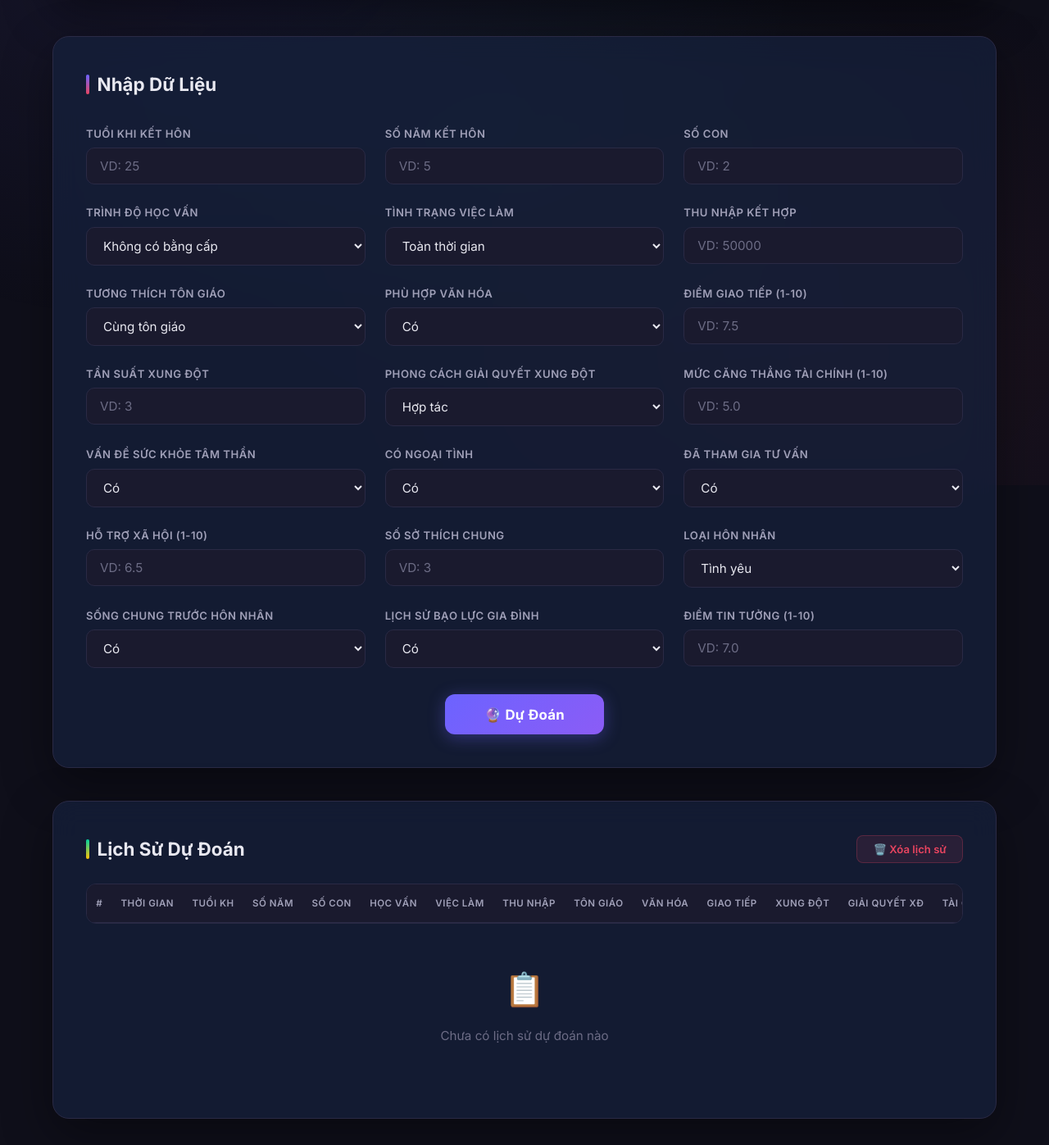
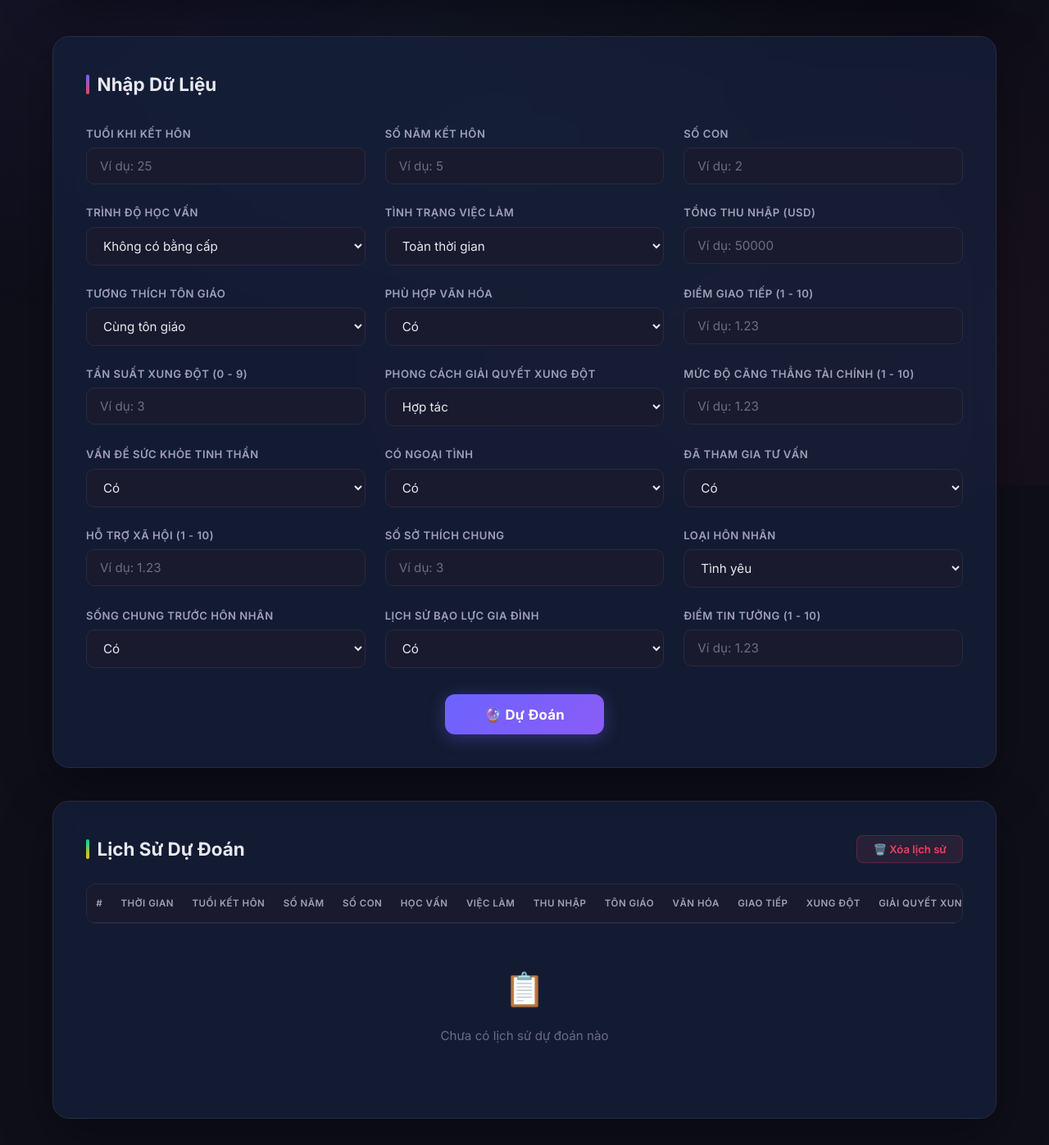
Before and after one commit to Ndcas/DivorceClassifier, a Flask app: page / in a window 1280 px wide. Shown: the part 208-1605 px from the top of the page at 82% size. Run offline with Flask 3, Linux system fonts and the light colour scheme; lists and menus that the app fills with data are empty; parts of the project's set-up code (start-up, migrations or seed data) failed here and were passed over.

Commit message:
sua giao dien

```diff
--- a/templates/index.html
+++ b/templates/index.html
@@ -30,21 +30,22 @@
                     <!-- age_at_marriage -->
                     <div class="form-group">
                         <label for="age_at_marriage">Tuổi khi kết hôn</label>
-                        <input type="number" id="age_at_marriage" name="age_at_marriage" placeholder="VD: 25" required
-                            min="15" max="60">
+                        <input type="number" id="age_at_marriage" name="age_at_marriage" placeholder="Ví dụ: 25"
+                            required min="15" max="60">
                     </div>
 
                     <!-- marriage_duration_years -->
                     <div class="form-group">
                         <label for="marriage_duration_years">Số năm kết hôn</label>
                         <input type="number" id="marriage_duration_years" name="marriage_duration_years"
-                            placeholder="VD: 5" required min="0">
+                            placeholder="Ví dụ: 5" required min="0">
                     </div>
 
                     <!-- num_children -->
                     <div class="form-group">
                         <label for="num_children">Số con</label>
-                        <input type="number" id="num_children" name="num_children" placeholder="VD: 2" required min="0">
+                        <input type="number" id="num_children" name="num_children" placeholder="Ví dụ: 2" required
+                            min="0">
                     </div>
 
                     <!-- education_level -->
@@ -72,8 +73,8 @@
 
                     <!-- combined_income -->
                     <div class="form-group">
-                        <label for="combined_income">Thu nhập kết hợp</label>
-                        <input type="number" id="combined_income" name="combined_income" placeholder="VD: 50000"
+                        <label for="combined_income">Tổng thu nhập (USD)</label>
+                        <input type="number" id="combined_income" name="combined_income" placeholder="Ví dụ: 50000"
                             required min="0">
                     </div>
 
@@ -98,16 +99,16 @@
 
                     <!-- communication_score -->
                     <div class="form-group">
-                        <label for="communication_score">Điểm giao tiếp (1-10)</label>
-                        <input type="number" id="communication_score" name="communication_score" placeholder="VD: 7.5"
-                            required min="1" max="10" step="0.01">
+                        <label for="communication_score">Điểm giao tiếp (1 - 10)</label>
+                        <input type="number" id="communication_score" name="communication_score"
+                            placeholder="Ví dụ: 1.23" required min="1" max="10" step="0.01">
                     </div>
 
                     <!-- conflict_frequency -->
                     <div class="form-group">
-                        <label for="conflict_frequency">Tần suất xung đột</label>
-                        <input type="number" id="conflict_frequency" name="conflict_frequency" placeholder="VD: 3"
-                            required min="0">
+                        <label for="conflict_frequency">Tần suất xung đột (0 - 9)</label>
+                        <input type="number" id="conflict_frequency" name="conflict_frequency" placeholder="Ví dụ: 3"
+                            required min="0" max="9">
                     </div>
 
                     <!-- conflict_resolution_style -->
@@ -123,14 +124,14 @@
 
                     <!-- financial_stress_level -->
                     <div class="form-group">
-                        <label for="financial_stress_level">Mức căng thẳng tài chính (1-10)</label>
+                        <label for="financial_stress_level">Mức độ căng thẳng tài chính (1 - 10)</label>
                         <input type="number" id="financial_stress_level" name="financial_stress_level"
-                            placeholder="VD: 5.0" required min="1" max="10" step="0.01">
+                            placeholder="Ví dụ: 1.23" required min="1" max="10" step="0.01">
                     </div>
 
                     <!-- mental_health_issues -->
                     <div class="form-group">
-                        <label for="mental_health_issues">Vấn đề sức khỏe tâm thần</label>
+                        <label for="mental_health_issues">Vấn đề sức khỏe tinh thần</label>
                         <select id="mental_health_issues" name="mental_health_issues" required>
                             <option value="1">Có</option>
                             <option value="0">Không</option>
@@ -157,16 +158,16 @@
 
                     <!-- social_support -->
                     <div class="form-group">
-                        <label for="social_support">Hỗ trợ xã hội (1-10)</label>
-                        <input type="number" id="social_support" name="social_support" placeholder="VD: 6.5" required
-                            min="1" max="10" step="0.01">
+                        <label for="social_support">Hỗ trợ xã hội (1 - 10)</label>
+                        <input type="number" id="social_support" name="social_support" placeholder="Ví dụ: 1.23"
+                            required min="1" max="10" step="0.01">
                     </div>
 
                     <!-- shared_hobbies_count -->
                     <div class="form-group">
                         <label for="shared_hobbies_count">Số sở thích chung</label>
-                        <input type="number" id="shared_hobbies_count" name="shared_hobbies_count" placeholder="VD: 3"
-                            required min="0">
+                        <input type="number" id="shared_hobbies_count" name="shared_hobbies_count"
+                            placeholder="Ví dụ: 3" required min="0">
                     </div>
 
                     <!-- marriage_type -->
@@ -199,9 +200,9 @@
 
                     <!-- trust_score -->
                     <div class="form-group">
-                        <label for="trust_score">Điểm tin tưởng (1-10)</label>
-                        <input type="number" id="trust_score" name="trust_score" placeholder="VD: 7.0" required min="1"
-                            max="10" step="0.01">
+                        <label for="trust_score">Điểm tin tưởng (1 - 10)</label>
+                        <input type="number" id="trust_score" name="trust_score" placeholder="Ví dụ: 1.23" required
+                            min="1" max="10" step="0.01">
                     </div>
                 </div>
 
@@ -223,7 +224,7 @@
                         <tr>
                             <th>#</th>
                             <th>Thời gian</th>
-                            <th>Tuổi KH</th>
+                            <th>Tuổi kết hôn</th>
                             <th>Số năm</th>
                             <th>Số con</th>
                             <th>Học vấn</th>
@@ -233,16 +234,16 @@
                             <th>Văn hóa</th>
                             <th>Giao tiếp</th>
                             <th>Xung đột</th>
-                            <th>Giải quyết XĐ</th>
-                            <th>Tài chính</th>
-                            <th>Tâm thần</th>
+                            <th>Giải quyết xung đột</th>
+                            <th>Áp lực tài chính</th>
+                            <th>Vấn đề tinh thần</th>
                             <th>Ngoại tình</th>
                             <th>Tư vấn</th>
                             <th>Xã hội</th>
                             <th>Sở thích</th>
-                            <th>Loại HN</th>
-                            <th>Sống chung</th>
-                            <th>Bạo lực</th>
+                            <th>Loại hôn nhân</th>
+                            <th>Sống chung trước hôn nhân</th>
+                            <th>Bạo lực gia đình</th>
                             <th>Tin tưởng</th>
                             <th>Kết quả</th>
                         </tr>
@@ -270,7 +271,6 @@
 
     <script src="{{ url_for('static', filename='script.js') }}"></script>
     <script>
-        // SSR: handle prediction result from Jinja2 context
         document.addEventListener('DOMContentLoaded', function () {
             {% if prediction is defined and prediction is not none %}
             const submittedData = {
```
Also changed, not shown: static/script.js (+26 -25 lines).
